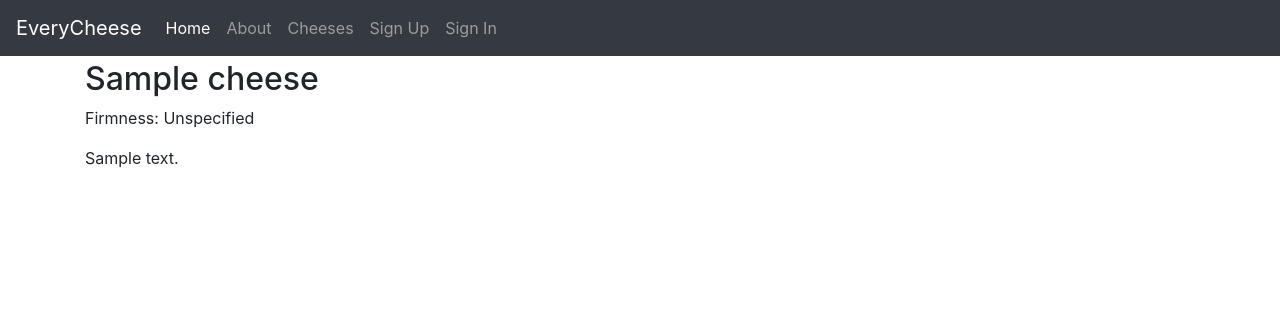
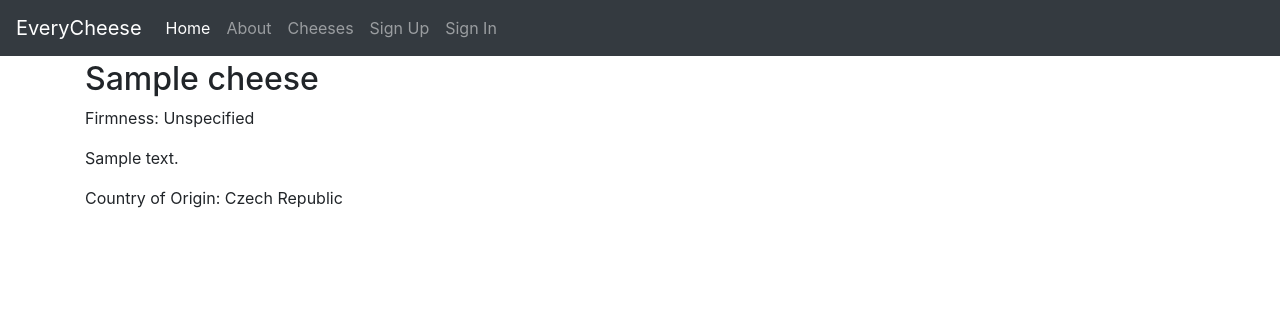
Before and after one commit to gsysaath/everycheese, a Django app: a page that uses everycheese/everycheese/templates/cheeses/cheese_detail.html in a window 1280 px wide. Shown: the top 316 px of the page. Run offline with Django 3.2, Linux system fonts and the light colour scheme; tables that the repository leaves empty hold one stand-in row (values such as "Sample post"); some libraries are stand-ins or nearby versions.

Commit message:
Implement cheese country of origin

```diff
--- a/everycheese/config/settings/base.py
+++ b/everycheese/config/settings/base.py
@@ -81,11 +81,12 @@ THIRD_PARTY_APPS = [
     "allauth",
     "allauth.account",
     "allauth.socialaccount",
+    "django_countries",  # CountryField
 ]
 
 LOCAL_APPS = [
-    "everycheese.users.apps.UsersConfig", # custom users app
-    "everycheese.cheeses.apps.CheesesConfig", # cheese info app
+    "everycheese.users.apps.UsersConfig",  # custom users app
+    "everycheese.cheeses.apps.CheesesConfig",  # cheese info app
 ]
 # https://docs.djangoproject.com/en/dev/ref/settings/#installed-apps
 INSTALLED_APPS = DJANGO_APPS + THIRD_PARTY_APPS + LOCAL_APPS
--- a/everycheese/everycheese/cheeses/models.py
+++ b/everycheese/everycheese/cheeses/models.py
@@ -2,6 +2,8 @@ from django.db import models
 
 from autoslug import AutoSlugField
 from model_utils.models import TimeStampedModel
+from django_countries.fields import CountryField
+
 
 class Cheese(TimeStampedModel):
 
@@ -19,3 +21,6 @@ class Cheese(TimeStampedModel):
     slug = AutoSlugField("Cheese Address", unique=True, always_update=False, populate_from="name")
     description = models.TextField("Description", blank=True)
     firmness = models.CharField("Firmness", max_length=20, choices=Firmness.choices, default=Firmness.UNSPECIFIED)
+    country_of_origin = CountryField(
+        "Country of Origin", blank=True
+    )
--- a/everycheese/everycheese/templates/cheeses/cheese_detail.html
+++ b/everycheese/everycheese/templates/cheeses/cheese_detail.html
@@ -8,4 +8,10 @@
     {% if cheese.description %}
         <p>{{ cheese.description }}</p>
     {% endif %}
+    {% if cheese.country_of_origin %}
+    <p>
+        Country of Origin: {{ cheese.country_of_origin.name }}
+        <img src="{{ cheese.country_of_origin.flag }}" />
+    </p>
+    {% endif %}
 {% endblock content %}
--- a/everycheese/requirements/base.txt
+++ b/everycheese/requirements/base.txt
@@ -13,3 +13,5 @@ django-model-utils==4.0.0  # https://github.com/jazzband/django-model-utils
 django-allauth==0.42.0  # https://github.com/pennersr/django-allauth
 django-crispy-forms==1.9.2  # https://github.com/django-crispy-forms/django-crispy-forms
 django-autoslug==1.9.8  # https://github.com/justinmayer/django-autoslug/
+# Countries librairies
+django-countries==7.2.1 # https://github.com/SmileyChris/django-countries
```
Also changed, not shown: everycheese/everycheese/cheeses/tests/factories.py (+1 -0 lines). Lines whose indentation alone changed are shown as unchanged.
